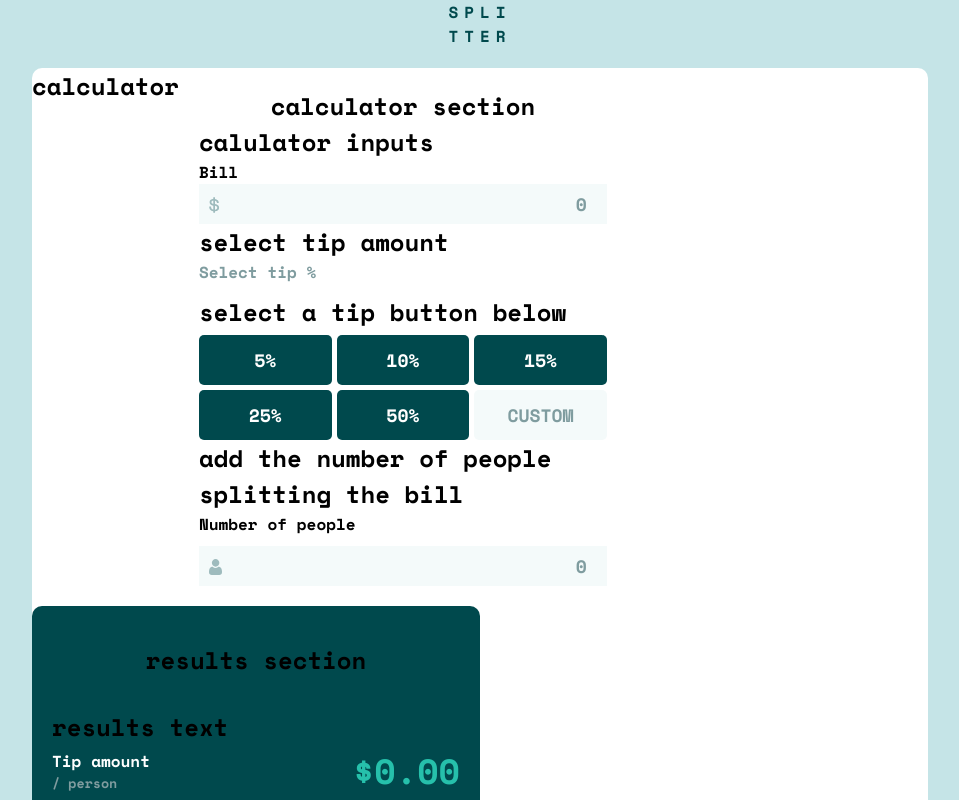
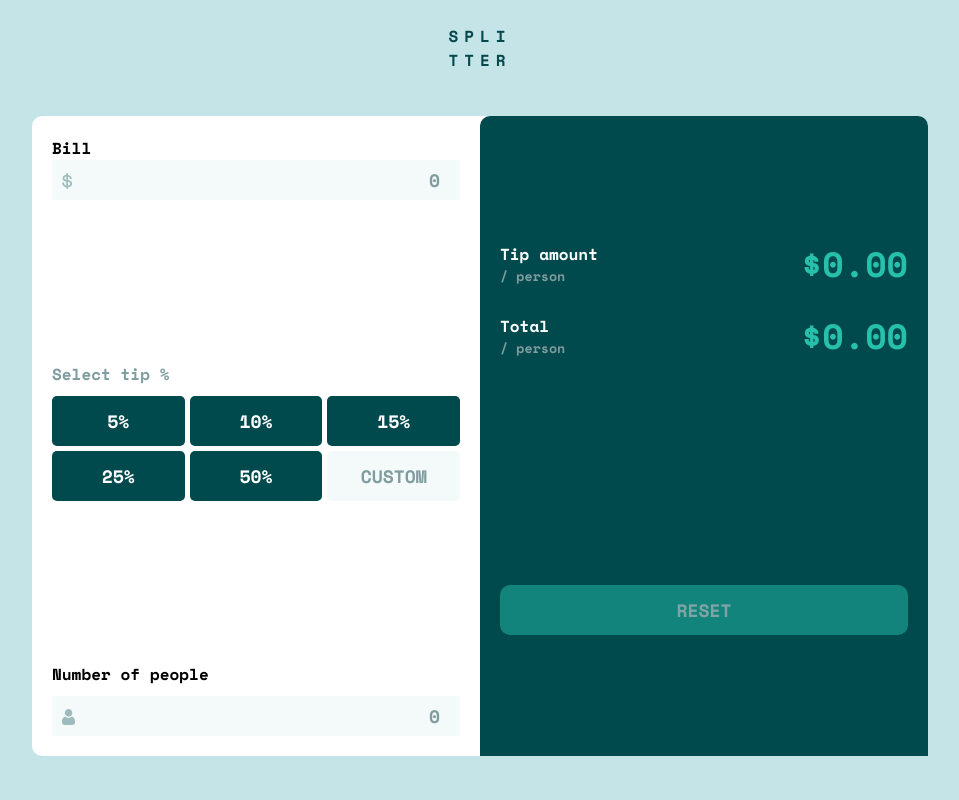
Before and after one commit to DLee1993/FEM-tip-calculator-component, a React (Vite) app: page / in a window 1280 px wide. Shown: the top 800 px of the page, without its empty margins (160-1119 px from the left). Built offline with nearby package versions, Linux system fonts and the light colour scheme.

Commit message:
challenge completed

```diff
--- a/src/index.css
+++ b/src/index.css
@@ -252,3 +252,28 @@ input[type="number"]::-webkit-outer-spin-button {
         max-width: 70vw;
     }
 }
+
+.sr-only {
+    border: 0 !important;
+    clip: rect(1px, 1px, 1px, 1px) !important; /* 1 */
+    -webkit-clip-path: inset(50%) !important;
+    clip-path: inset(50%) !important; /* 2 */
+    height: 1px !important;
+    margin: -1px !important;
+    overflow: hidden !important;
+    padding: 0 !important;
+    position: absolute !important;
+    width: 1px !important;
+    white-space: nowrap !important; /* 3 */
+}
+.sr-only-focusable:focus,
+.sr-only-focusable:active {
+    clip: auto !important;
+    -webkit-clip-path: none !important;
+    clip-path: none !important;
+    height: auto !important;
+    margin: auto !important;
+    overflow: visible !important;
+    width: auto !important;
+    white-space: normal !important;
+}
```
